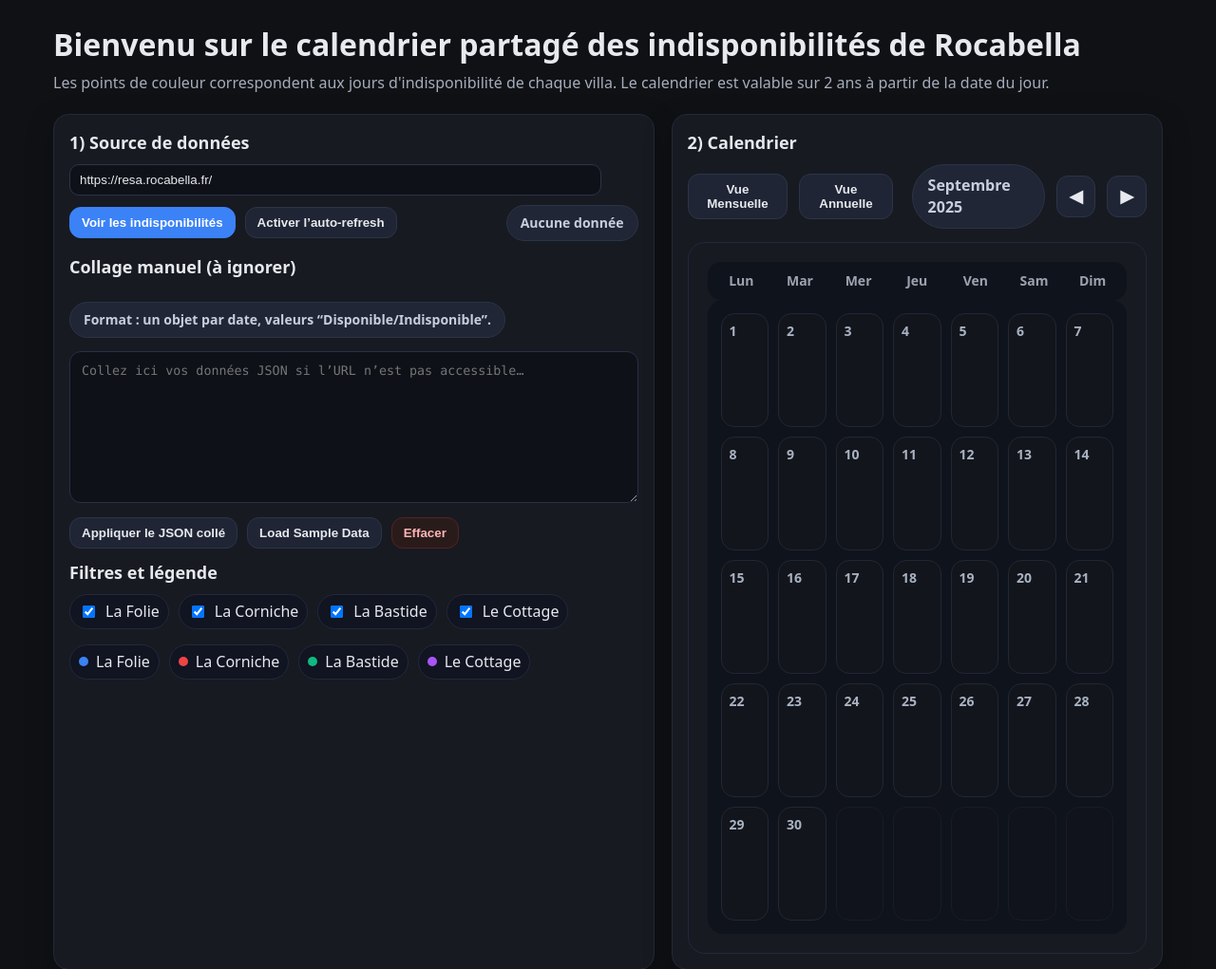
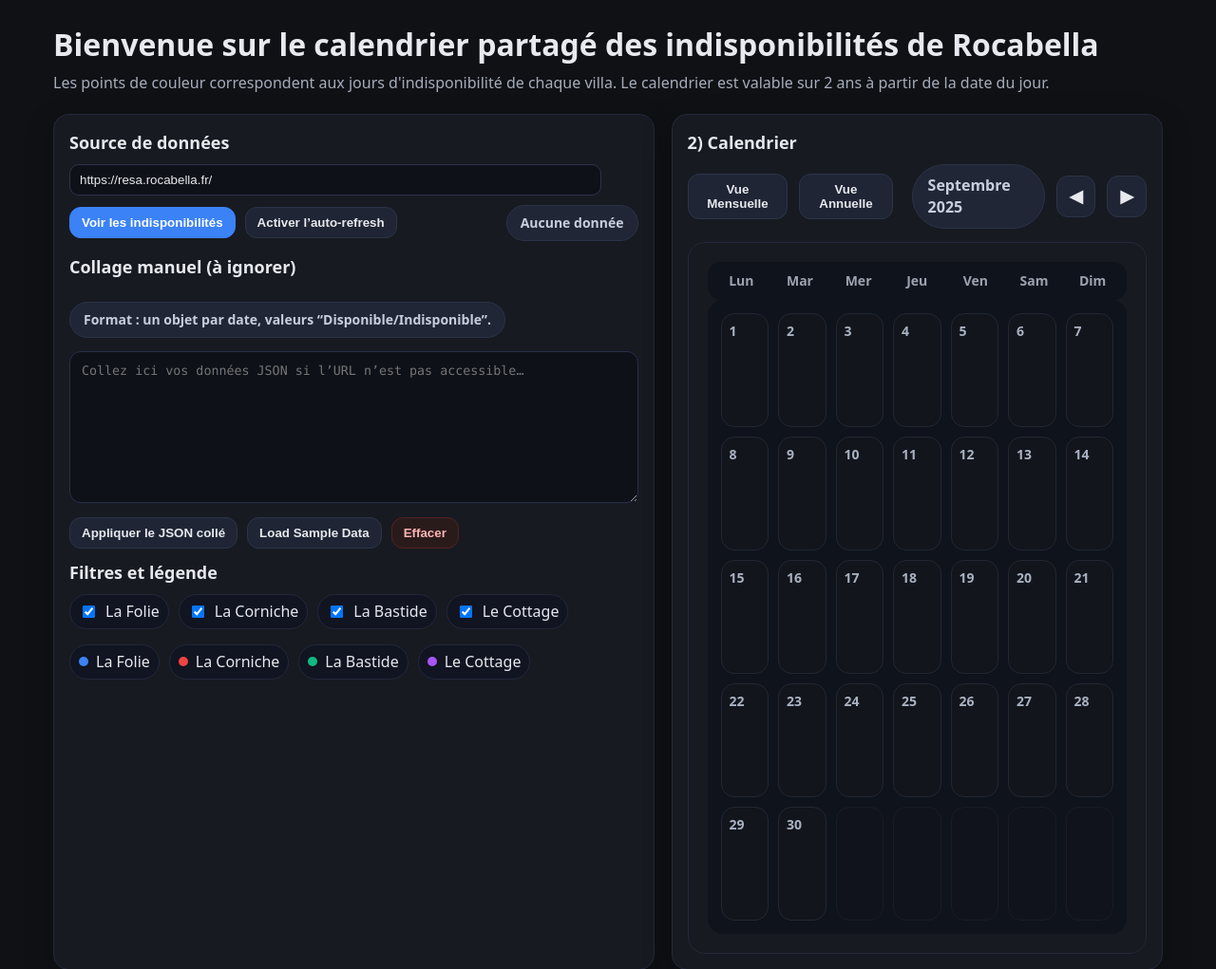
Before and after one commit to jbrudelle1/jbrudelle1.github.io, a plain HTML site: page index.html in a window 1280 px wide. Shown: the top 1021 px of the page at 95% size. Drawn offline with Linux system fonts and the light colour scheme.

Commit message:
Orhtographe

```diff
--- a/index.html
+++ b/index.html
@@ -73,14 +73,14 @@
 <body>
 <div class="wrap">
   <header>
-    <h1>Bienvenu sur le calendrier partagé des indisponibilités de Rocabella</h1>
+    <h1>Bienvenue sur le calendrier partagé des indisponibilités de Rocabella</h1>
     <p>Les points de couleur correspondent aux jours d'indisponibilité de chaque villa. Le calendrier est valable sur 2 ans à partir de la date du jour.</p>
   </header>
 
   <div class="grid">
     <!-- Colonne gauche -->
     <section class="card">
-      <h2>1) Source de données</h2>
+      <h2>Source de données</h2>
       <div class="controls">
         <input id="sourceUrl" type="text" value="https://resa.rocabella.fr/" />
         <button id="btnFetch" class="btn-primary">Voir les indisponibilités</button>
```
